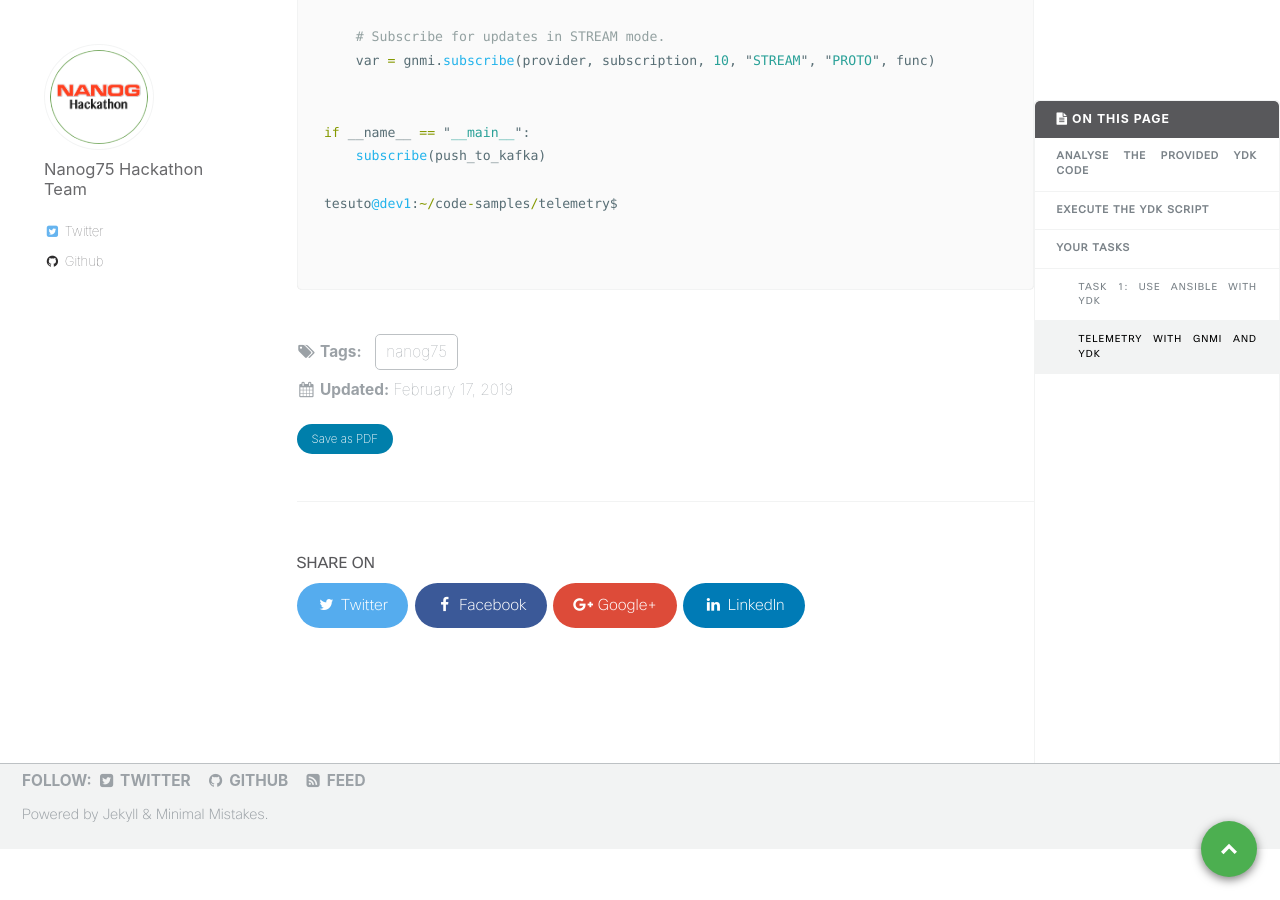
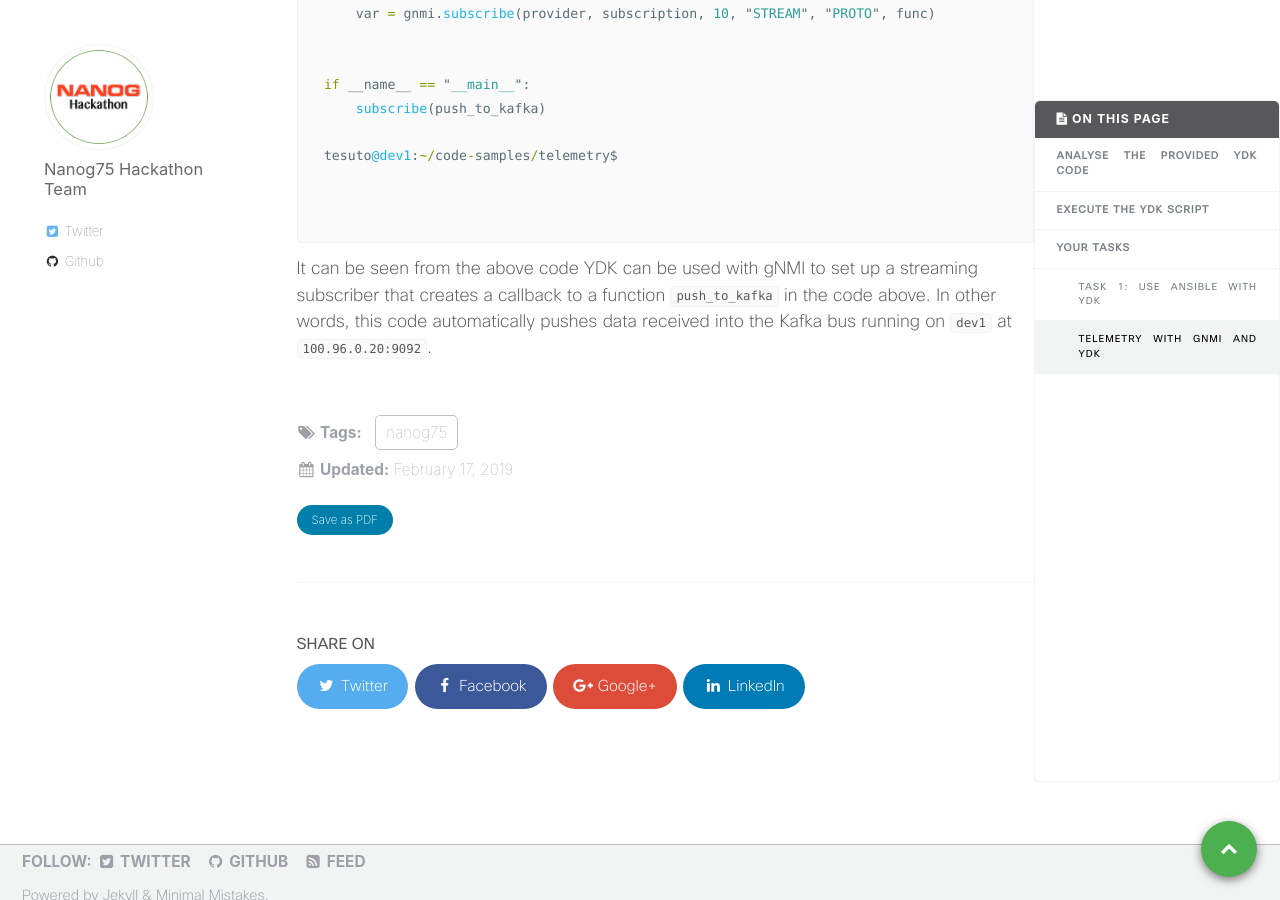
Before and after one commit to nanog75/hackathon, a Jekyll site: the page built from _day1/2019-02-17-step-2-playing-with-ydk-for-config-and-gnmi-telemetry.md, in a window 1280 px wide and 900 px high, scrolled down 26100 px. Built offline with Jekyll 4.4.1, drawn with Linux system fonts in a browser that asks for light colours; part of the change alters nothing that is shown; some of the changed text lies outside the part shown.

Commit message:
Create 2019-02-17-step-2-playing-with-ydk-for-config-and-gnmi-telemetry.md

````diff
--- a/_day1/2019-02-17-step-2-playing-with-ydk-for-config-and-gnmi-telemetry.md
+++ b/_day1/2019-02-17-step-2-playing-with-ydk-for-config-and-gnmi-telemetry.md
@@ -1030,8 +1030,6 @@ tesuto@dev1:~$ cd ~/code-samples/telemetry/
 tesuto@dev1:~/code-samples/telemetry$ pwd
 /home/tesuto/code-samples/telemetry
 tesuto@dev1:~/code-samples/telemetry$
-tesuto@dev1:~/code-samples/telemetry$
-tesuto@dev1:~/code-samples/telemetry$
 tesuto@dev1:~/code-samples/telemetry$ cat telemetry.py
 #!/usr/bin/env python
 import pdb
@@ -1117,3 +1115,5 @@ tesuto@dev1:~/code-samples/telemetry$
 
 
 ```
+
+It can be seen from the above code YDK can be used with gNMI to set up a streaming subscriber that creates a callback to a function `push_to_kafka` in the code above. In other words, this code automatically pushes data received into the Kafka bus running on `dev1` at `100.96.0.20:9092`.
````
